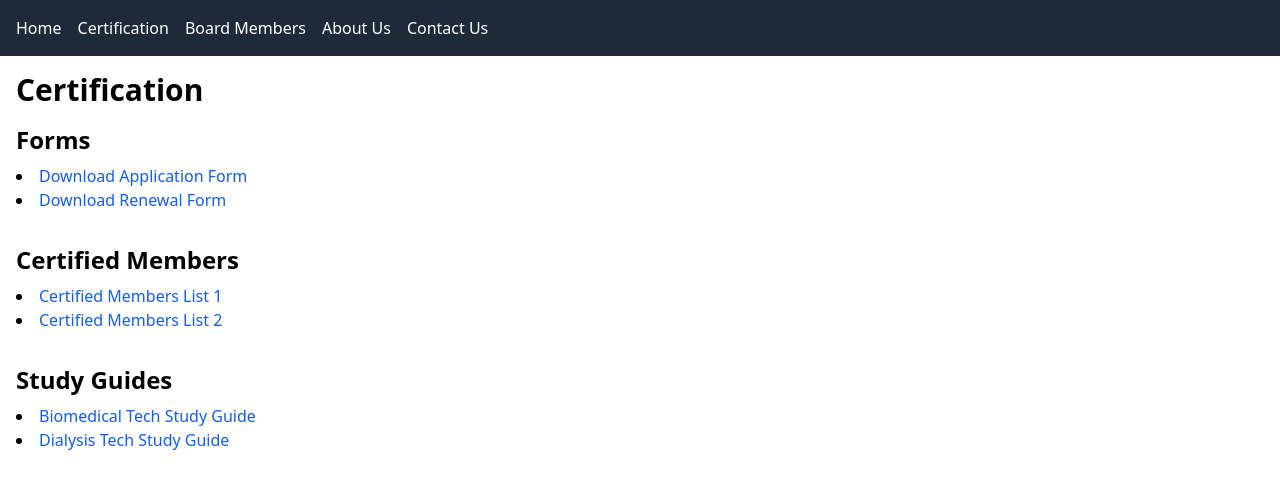
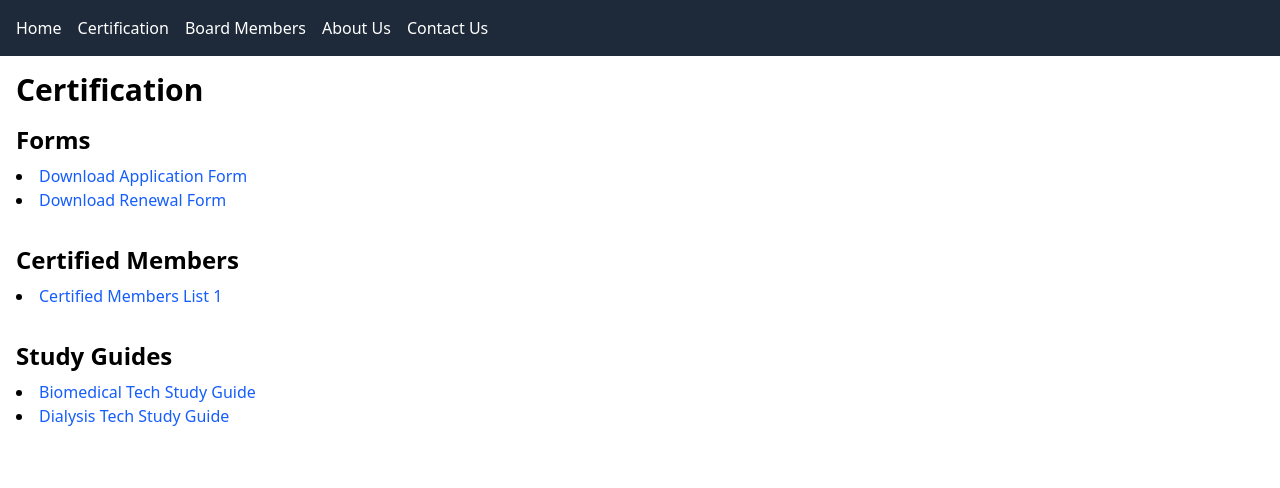
Before and after one commit to shripalp/bmet, a React (Vite) app: page /certification in a window 1280 px wide. Shown: the top 488 px of the page. Built offline with nearby package versions, Linux system fonts and the light colour scheme.

Commit message:
second certified list removed

```diff
--- a/src/pages/BoardMembers.jsx
+++ b/src/pages/BoardMembers.jsx
@@ -1,4 +1,4 @@
-import React, { useState, useEffect } from 'react';
+import { useState, useEffect } from 'react';
 import * as XLSX from 'xlsx';
 
 function BoardMembers() {
--- a/src/pages/Certification.jsx
+++ b/src/pages/Certification.jsx
@@ -46,16 +46,7 @@ function Certification() {
               Certified Members List 1
             </a>
           </li>
-          <li>
-            <a
-              href="/documents/certified_members_2.pdf"
-              target="_blank"
-              rel="noopener noreferrer"
-              className="text-blue-600"
-            >
-              Certified Members List 2
-            </a>
-          </li>
+
         </ul>
       </section>
 
```
Also changed, not shown: 1 other file (tests, documents, lock files or other folders).
